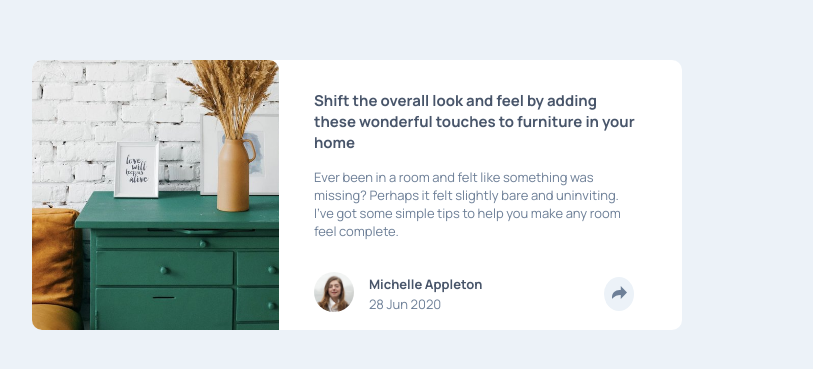
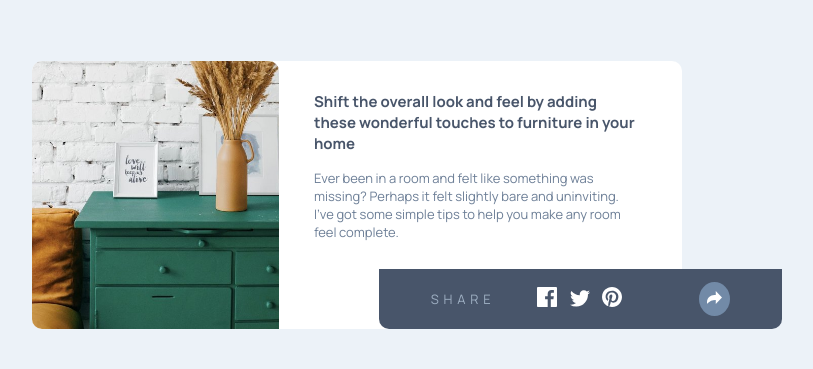
Before and after one commit to Obiwumma/article-preview, a plain HTML site: page index.html in a window 1536 px wide. Shown: the part 205-574 px from the top of the page, without its empty margins (411-1224 px from the left). Drawn offline with Linux system fonts and the light colour scheme.

Commit message:
adjusted to position relative

```diff
--- a/style.css
+++ b/style.css
@@ -112,7 +112,7 @@ body{
     padding-right: 42px;
   }
   .item{
-    display: grid;
+    display: none;
     grid-template-columns: 55px 235px 30px;
     align-items: center;
     padding-bottom: 10px;
@@ -121,4 +121,18 @@ body{
     justify-content: left;
     padding-top: 0;
   }
+  .hidden{
+    background-color: hsl(217, 19%, 35%);
+    display: flex;
+    position: relative;
+    top: 0;
+    left: 100px;
+    flex-direction: row;
+    padding: 0 25px;
+    justify-content: space-evenly;
+    align-items: center;
+    border-bottom-left-radius: 10px;
+    border-bottom-right-radius: 10px;
+    height: 60px;
+  }
 }
```
